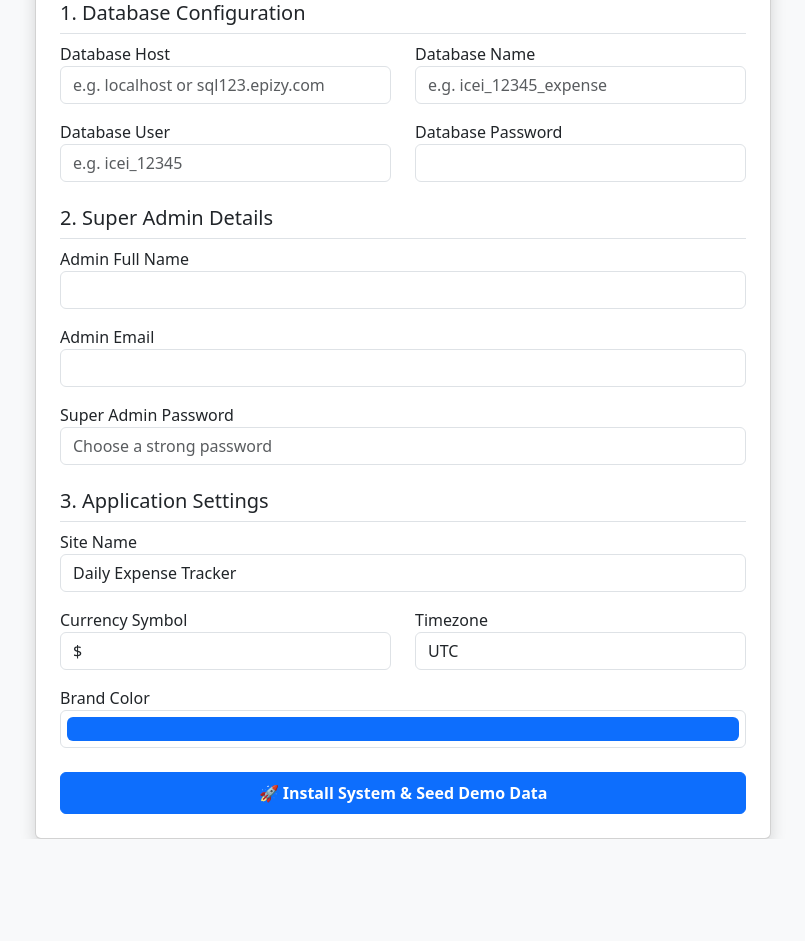
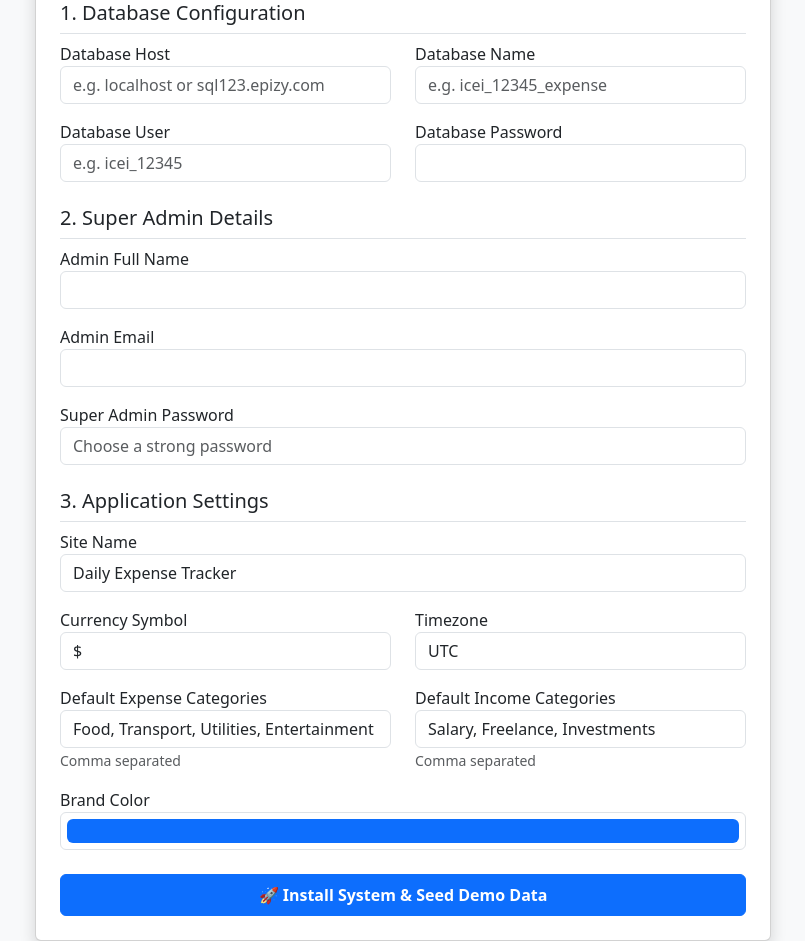
Before and after one commit to jayshreeganesh/daily-expense-tracker-system, a PHP site: page /expense_tracker/setup.php in a window 1280 px wide. Shown: the part 313-1254 px from the top of the page, without its empty margins (237-1042 px from the left). Before the commit the page ends 1152 px from the top, so only its background shows below. Run offline with PHP 8.4, Linux system fonts and the light colour scheme.

Commit message:
feat(setup): Stage 3 - Implement default customizable expense and income categories during setup

```diff
--- a/app/config/config.example.php
+++ b/app/config/config.example.php
@@ -23,3 +23,7 @@ date_default_timezone_set(TIMEZONE);
 
 // Brand Color
 define('BRAND_COLOR', '#0d6efd');
+
+// Default Categories
+define('DEFAULT_EXPENSE_CATEGORIES', 'Food, Transport, Utilities, Entertainment');
+define('DEFAULT_INCOME_CATEGORIES', 'Salary, Freelance, Investments');
--- a/public/setup.php
+++ b/public/setup.php
@@ -20,6 +20,8 @@ if ($_SERVER['REQUEST_METHOD'] == 'POST') {
     $currency = trim($_POST['currency']);
     $timezone = trim($_POST['timezone']);
     $brand_color = trim($_POST['brand_color']);
+    $expense_cats = trim($_POST['expense_cats']);
+    $income_cats = trim($_POST['income_cats']);
 
     try {
         // Step 1: Securely Connect to MySQL
@@ -67,6 +69,8 @@ define('SITENAME', '" . addslashes($site_name) . "');
 define('CURRENCY_SYMBOL', '" . addslashes($currency) . "');
 define('TIMEZONE', '" . addslashes($timezone) . "');
 define('BRAND_COLOR', '" . addslashes($brand_color) . "');
+define('DEFAULT_EXPENSE_CATEGORIES', '" . addslashes($expense_cats) . "');
+define('DEFAULT_INCOME_CATEGORIES', '" . addslashes($income_cats) . "');
 date_default_timezone_set(TIMEZONE);
 
 // Dynamically determine the URLROOT based on the current server host
@@ -221,6 +225,18 @@ define('URLROOT', \$protocol . \$_SERVER['HTTP_HOST']);
                                         </select>
                                     </div>
                                 </div>
+                                <div class="row mb-3">
+                                    <div class="col-md-6">
+                                        <label>Default Expense Categories</label>
+                                        <input type="text" name="expense_cats" class="form-control" value="Food, Transport, Utilities, Entertainment" required>
+                                        <small class="text-muted">Comma separated</small>
+                                    </div>
+                                    <div class="col-md-6">
+                                        <label>Default Income Categories</label>
+                                        <input type="text" name="income_cats" class="form-control" value="Salary, Freelance, Investments" required>
+                                        <small class="text-muted">Comma separated</small>
+                                    </div>
+                                </div>
                                 <div class="mb-3">
                                     <label>Brand Color</label>
                                     <input type="color" name="brand_color" class="form-control form-control-color w-100" value="#0d6efd" required>
```
Also changed, not shown: app/models/User.php (+27 -0 lines).
